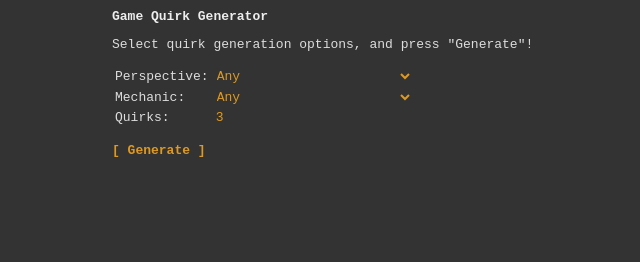
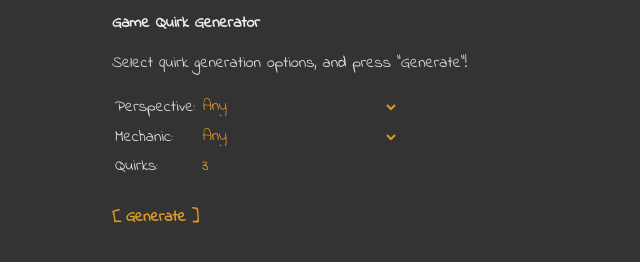
Before and after one commit to neonmoe/game-quirks, a plain HTML site: page index.html in a window 1280 px wide. Shown: the whole page, without its empty margins (80-720 px from the left). Drawn offline with Linux system fonts and the light colour scheme.

Commit message:
Add font

```diff
--- a/index.html
+++ b/index.html
@@ -3,6 +3,7 @@
   <head>
     <meta charset="utf-8">
     <meta name="viewport" content="width=device-width, initial-scale=1">
+    <link href="https://fonts.googleapis.com/css?family=Indie+Flower" rel="stylesheet">
     <link rel="stylesheet" href="style.css">
     <title>Game Quirk Generator</title>
   </head>
--- a/style.css
+++ b/style.css
@@ -1,5 +1,5 @@
 * {
-    font-family: monospace;
+    font-family: "Indie Flower", sans-serif;
 }
 
 html {
@@ -12,7 +12,7 @@
     margin: auto;
 }
 
-@media (orientation: portrait) {
+@media (max-width: 640px) {
     body {
         padding: 0.5em;
         padding-left: 1em;
```
